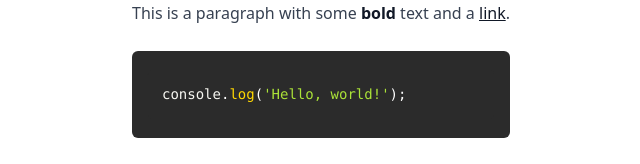
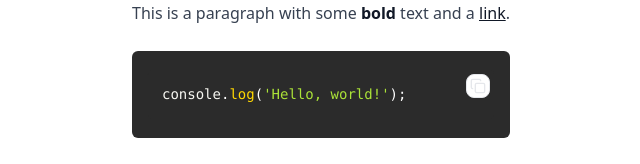
Before and after one commit to TakanariShimbo/sample-react-markdown, a React (Vite) app: page / in a window 1280 px wide. Shown: the part 133-297 px from the top of the page, without its empty margins (319-959 px from the left). Built offline with nearby package versions, Linux system fonts and the light colour scheme.

Commit message:
add copyButton to CodeBlock

```diff
--- a/src/components/main-contents.tsx
+++ b/src/components/main-contents.tsx
@@ -6,6 +6,8 @@ import { a11yDark } from "react-syntax-highlighter/dist/esm/styles/prism";
 import remarkMath from "remark-math";
 import rehypeKatex from "rehype-katex";
 import "katex/dist/katex.min.css";
+import { Button } from "./ui/button";
+import { Copy } from "lucide-react";
 
 const sampleMarkdown = `
 # Hello World
@@ -29,11 +31,24 @@ interface CodeBlockProps extends React.DetailedHTMLProps<React.HTMLAttributes<HT
   children?: React.ReactNode;
 }
 
+const copyToClipboard = (code: string) => {
+  navigator.clipboard.writeText(code);
+  alert("Copyed!");
+};
+
 const CodeBlock = ({ children, className }: CodeBlockProps) => {
   const languageMatch = /language-(\w+)/.exec(className || "");
   const language = languageMatch ? languageMatch[1] : undefined;
-  const formattedChildren = String(children).replace(/\n$/, ""); // Removes trailing newline
-  return <SyntaxHighlighter style={a11yDark} language={language} PreTag="div" children={formattedChildren} />;
+  const formattedChildren = String(children).replace(/\n$/, "");
+
+  return (
+    <div style={{ position: "relative" }}>
+      <SyntaxHighlighter style={a11yDark} language={language} PreTag="div" children={formattedChildren} />
+      <Button className="absolute right-1 top-1 rounded-lg h-6 w-6" variant="outline" size="icon" onClick={() => copyToClipboard(formattedChildren)}>
+        <Copy className="h-4 w-4" />
+      </Button>
+    </div>
+  );
 };
 
 export const MainContents = () => {
```
